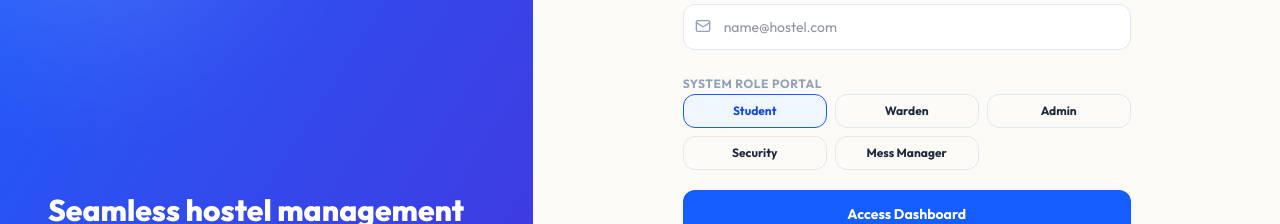
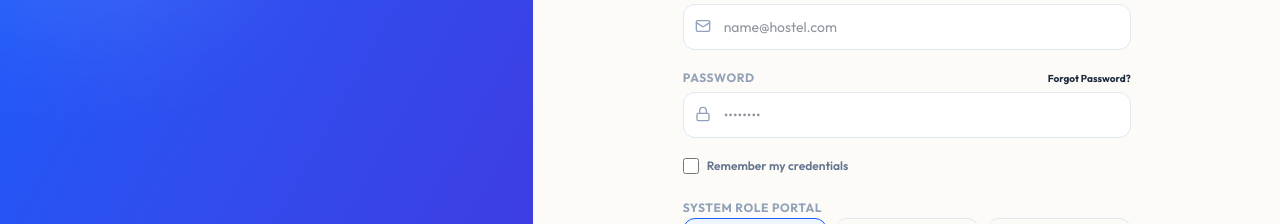
Before and after one commit to choastud/Smart-Hostel-Management-System, a Next.js app: page /login in a window 1280 px wide. Shown: the part 160-384 px from the top of the page. Built offline with nearby package versions, Linux system fonts and the light colour scheme; no server answers.

Commit message:
Add password input field and remember me selection to login and register screens, and update landing page navigation

```diff
--- a/src/app/login/page.tsx
+++ b/src/app/login/page.tsx
@@ -11,6 +11,8 @@ import Link from 'next/link';
 function LoginPageContent() {
   const { user, login, loading } = useAuth();
   const [email, setEmail] = useState('');
+  const [password, setPassword] = useState('');
+  const [rememberMe, setRememberMe] = useState(false);
   const [role, setRole] = useState<'student' | 'admin' | 'warden' | 'security' | 'mess_manager'>('student');
   const [errorMsg, setErrorMsg] = useState('');
   const router = useRouter();
@@ -119,6 +121,40 @@ function LoginPageContent() {
               </div>
             </div>
 
+            {/* Password Field */}
+            <div className="space-y-1.5">
+              <div className="flex items-center justify-between">
+                <label className="text-xs font-bold text-slate-400 uppercase tracking-wider">Password</label>
+                <a href="#" onClick={(e) => { e.preventDefault(); alert("Simulation: any password is accepted."); }} className="text-[10px] font-bold text-blue-650 hover:underline">
+                  Forgot Password?
+                </a>
+              </div>
+              <div className="relative">
+                <Lock className="absolute left-3 top-3.5 text-slate-400" size={16} />
+                <input
+                  type="password"
+                  placeholder="••••••••"
+                  value={password}
+                  onChange={(e) => setPassword(e.target.value)}
+                  className="w-full pl-10 pr-4 py-3 bg-white dark:bg-zinc-900 border border-slate-200 dark:border-zinc-800 rounded-xl text-sm focus:outline-none focus:border-blue-500 transition-colors"
+                />
+              </div>
+            </div>
+
+            {/* Remember Me */}
+            <div className="flex items-center gap-2">
+              <input
+                id="remember-me"
+                type="checkbox"
+                checked={rememberMe}
+                onChange={(e) => setRememberMe(e.target.checked)}
+                className="w-4 h-4 rounded border-slate-300 dark:border-zinc-800 text-blue-600 focus:ring-blue-500 accent-blue-600 bg-white dark:bg-zinc-900"
+              />
+              <label htmlFor="remember-me" className="text-xs font-semibold text-slate-500 dark:text-zinc-400 select-none cursor-pointer">
+                Remember my credentials
+              </label>
+            </div>
+
             <div className="space-y-1.5">
               <label className="text-xs font-bold text-slate-400 uppercase tracking-wider">System Role Portal</label>
               <div className="grid grid-cols-2 md:grid-cols-3 gap-2">
--- a/src/app/page.tsx
+++ b/src/app/page.tsx
@@ -124,16 +124,24 @@ export default function LandingPage() {
                     ))}
                   </nav>
                   <Separator className="mx-6" />
-                  <div className="p-6">
+                  <div className="p-6 flex flex-col gap-3">
                     <Link
                       href="/login"
                       className={cn(
-                        buttonVariants({ variant: "default" }),
-                        "w-full h-12 bg-gradient-to-r from-blue-600 to-indigo-600 hover:from-blue-700 hover:to-indigo-700 transition-all duration-300 shadow-lg hover:shadow-xl text-white flex items-center justify-center"
+                        buttonVariants({ variant: "outline" }),
+                        "w-full h-12 flex items-center justify-center font-bold"
                       )}
                     >
-                      Access Portal
-                      <ArrowUpRight className="w-4 h-4 ml-2" />
+                      Log In
+                    </Link>
+                    <Link
+                      href="/register"
+                      className={cn(
+                        buttonVariants({ variant: "default" }),
+                        "w-full h-12 bg-gradient-to-r from-blue-600 to-indigo-600 hover:from-blue-700 hover:to-indigo-700 text-white flex items-center justify-center font-bold"
+                      )}
+                    >
+                      Sign Up
                     </Link>
                   </div>
                 </SheetContent>
@@ -141,18 +149,24 @@ export default function LandingPage() {
             </div>
 
             {/* Right Asymmetrical Header Section */}
-            <div className="hidden md:flex w-1/2 justify-end items-center pr-6 gap-4 ml-auto">
+            <div className="hidden md:flex w-1/2 justify-end items-center pr-6 gap-3 ml-auto">
               <Link
                 href="/login"
                 className={cn(
-                  buttonVariants({ variant: "outline" }),
-                  "cursor-pointer bg-white/80 dark:bg-zinc-950/80 hover:bg-white dark:hover:bg-zinc-950 border border-slate-200/80 dark:border-zinc-800 rounded-full py-0 pl-4 pr-1 h-11 flex items-center gap-1 group shadow-sm transition-all duration-300"
+                  buttonVariants({ variant: "ghost" }),
+                  "text-xs font-bold uppercase tracking-wider text-slate-700 dark:text-zinc-200 cursor-pointer"
                 )}
               >
-                <span className="text-xs font-bold uppercase tracking-wider text-slate-700 dark:text-zinc-200">Access Portal</span>
-                <div className="rounded-full flex items-center justify-center bg-slate-900 dark:bg-white text-white dark:text-slate-900 w-9 h-9 group-hover:scale-110 transition-transform duration-300">
-                  <ArrowUpRight className="w-4 h-4" />
-                </div>
+                Log In
+              </Link>
+              <Link
+                href="/register"
+                className={cn(
+                  buttonVariants({ variant: "default" }),
+                  "bg-blue-600 hover:bg-blue-700 text-white rounded-full px-5 py-2 h-10 flex items-center justify-center text-xs font-bold uppercase tracking-wider shadow-sm transition-all cursor-pointer"
+                )}
+              >
+                Sign Up
               </Link>
             </div>
           </header>
--- a/src/app/register/page.tsx
+++ b/src/app/register/page.tsx
@@ -4,7 +4,7 @@ import React, { useState, useEffect } from 'react';
 import { useRouter } from 'next/navigation';
 import { AuthProvider, useAuth } from '../../services/AuthContext';
 import {
-  Mail, User, Phone, Sparkles, AlertCircle, ArrowUpRight
+  Mail, User, Phone, Sparkles, AlertCircle, ArrowUpRight, Lock
 } from 'lucide-react';
 import Link from 'next/link';
 
@@ -13,6 +13,7 @@ function RegisterPageContent() {
   const [name, setName] = useState('');
   const [email, setEmail] = useState('');
   const [phone, setPhone] = useState('');
+  const [password, setPassword] = useState('');
   const [role, setRole] = useState<'student' | 'admin' | 'warden' | 'security' | 'mess_manager'>('student');
   const [gender, setGender] = useState<'male' | 'female'>('male');
   const [errorMsg, setErrorMsg] = useState('');
@@ -149,6 +150,21 @@ function RegisterPageContent() {
               </div>
             </div>
 
+            {/* Choose Password */}
+            <div className="space-y-1.5">
+              <label className="text-xs font-bold text-slate-400 uppercase tracking-wider">Choose Password</label>
+              <div className="relative">
+                <Lock className="absolute left-3 top-3.5 text-slate-400" size={16} />
+                <input
+                  type="password"
+                  placeholder="••••••••"
+                  value={password}
+                  onChange={(e) => setPassword(e.target.value)}
+                  className="w-full pl-10 pr-4 py-3 bg-white dark:bg-zinc-900 border border-slate-200 dark:border-zinc-800 rounded-xl text-sm focus:outline-none focus:border-blue-500 transition-colors"
+                />
+              </div>
+            </div>
+
             {/* Gender Selector (Only if student role is selected) */}
             {role === 'student' && (
               <div className="space-y-1.5 animate-fadeIn">
```
